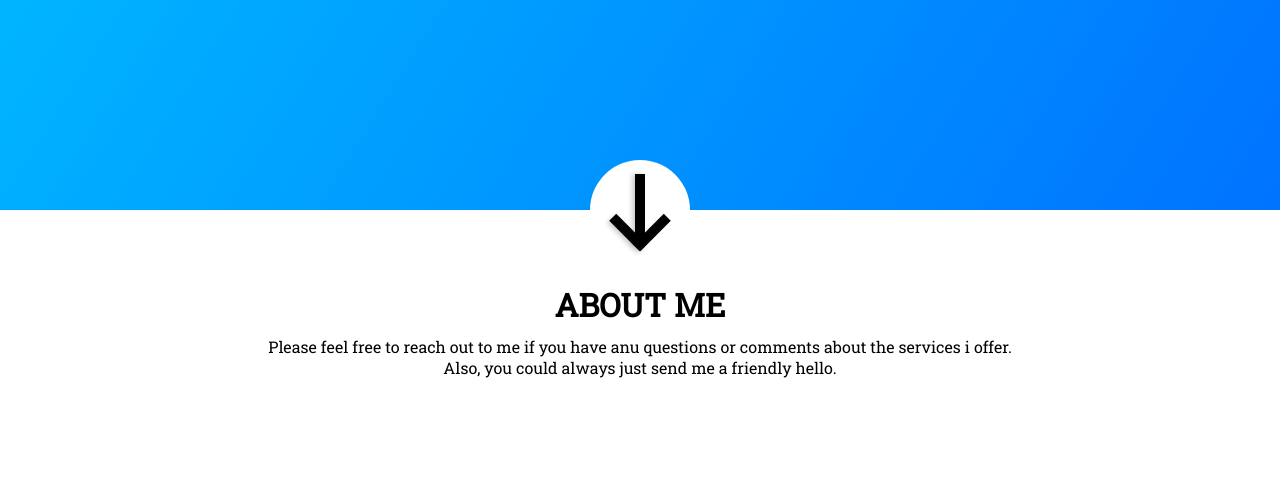
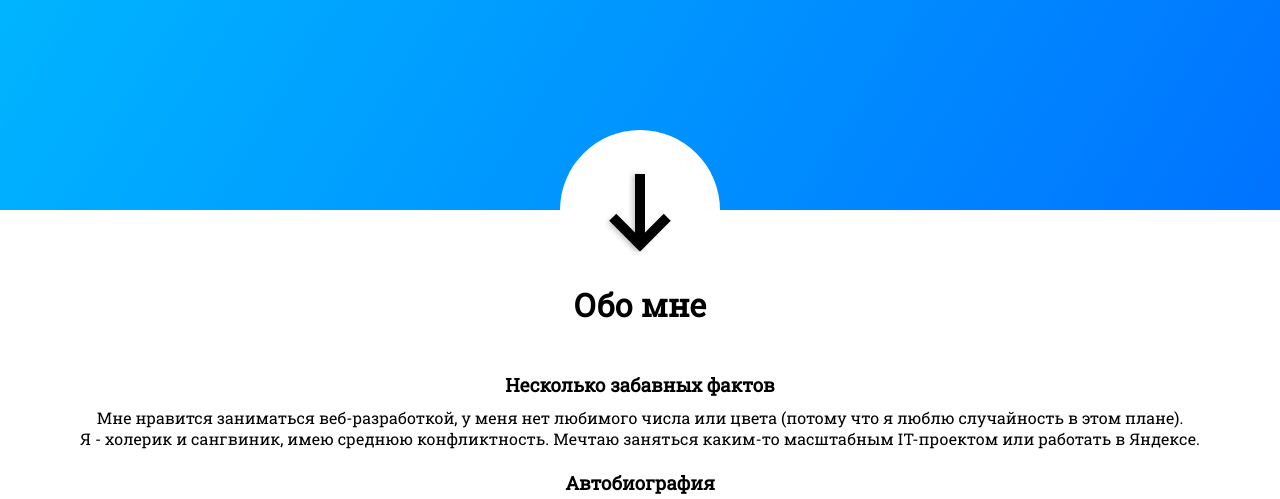
Before and after one commit to maximq/resume, a plain HTML site: page about.html in a window 1280 px wide. Shown: the part 590-1089 px from the top of the page. Drawn offline with nearby package versions, Linux system fonts and the light colour scheme; files that its build step writes are made by us from their sources; files whose address does not match are found by name.

Commit message:
Add files via upload

```diff
--- a/about.html
+++ b/about.html
@@ -1,15 +1,14 @@
 <!DOCTYPE html>
 <html lang="en">
 <head>
-    <link rel="stylesheet" type="text/css" href="style.css" media="screen" >
+    <link rel="stylesheet" type="text/css" href="css/style.css" media="screen" >
     <!--<link rel="stylesheet" type="text/css" media="max-device-width: 720px" href="mobile.css" />--!>
     <link href="https://fonts.googleapis.com/css?family=Roboto+Slab" rel="stylesheet">
-    <link rel="stylesheet" href="animate.css">
+    <link rel="stylesheet" href="css/animate.css">
     <meta charset="UTF-8">
     <title>My portfolio</title>
-    <link rel="icon" href="favicon.ico" type="image/x-icon"/>
-    <script src="script.js"></script>
-    <script src="wow.js"></script>
+    <link rel="icon" href="favicon.png" type="image/x-icon"/>
+    <script src="js/wow.js"></script>
     <script>
         new WOW().init();
     </script>
@@ -17,30 +16,40 @@
 <body>
 <div id="content">
     <div id="header">
-        <div class="animated bounceInRight" id="contact"><img src="about.png" width="550vw" style="position: absolute; right: 200px; top: 120px;"></div>
-        <div class="animated bounceInLeft" style="position: absolute; right: 620px; top: 200px;"><h1 style="color: #ffffff"><p>KNOW ME DEEPER TO KNOW WHO I AM</p><p>LET'S GO</p></h1></div>
+        <div class="animated bounceInRight" id="contact"><img src="img/about.png" width="550vw" style="position: absolute; right: 200px; top: 120px;"></div>
+        <div class="animated bounceInLeft" style="position: absolute; right: 720px; top: 200px;"><h1 style="color: #ffffff"><p>КТО Я?</p><p>ОТВЕТ ВНИЗУ СТРАНИЦЫ</p></h1></div>
         <div id="menu"><table><tr>
-            <td><a class="btnfos btnfos-1" href="index.html" align="center">Home</a></td>
-            <td><a class="btnfos btnfos-1" href="#" align="center">About us</a></td>
-            <td><a class="btnfos btnfos-1" href="portfolio.html" align="center">Portfolio</a></td>
-            <td><a class="btnfos btnfos-1" href="resume.html" align="center">Resume</a></td>
-            <td><a class="btnfos btnfos-1" href="contact.html" align="center">Contact</a></td>
+            <td><a class="btnfos btnfos-1" href="index.html" align="center">Главная</a></td>
+            <td><a class="btnfos btnfos-1" href="#" align="center">Обо мне</a></td>
+            <td><a class="btnfos btnfos-1" href="portfolio.html" align="center">Портфолио</a></td>
+            <td><a class="btnfos btnfos-1" href="resume.html" align="center">Резюме</a></td>
+            <td><a class="btnfos btnfos-1" href="contact.html" align="center">Контакты</a></td>
         </tr></table></div>
         <div id="circle">
         <svg>
-            <circle r="50" cx="100px" cy="100px" fill="white"/>
+            <circle r="80" cx="100px" cy="100px" fill="white"/>
             <div class="icon">
                 <div class="arrow"></div>
             </div>
+            <script src="js/arrow.js"></script>
         </svg>
         </div>
     </div>
+    <script src="js/particles.js"></script>
+    <script src="js/app.js"></script>
     <div id="parent">
         <div class="wow bounceBlockInUp">
             <div class="wow fadeIn" align="center">
-                <h1 style="margin-top: 30px;"><p align="center"><br>ABOUT ME</p></h1>
-                <p style="margin-top: 10px">Please feel free to reach out to me if you have anu questions or comments about the services i offer.</p>
-                <p>Also, you could always just send me a friendly hello.</p>
+                <h1 style="margin-top: 30px;"><p align="center"><br>Обо мне</p></h1>
+                <br>
+                <h3><br>Несколько забавных фактов</h3>
+                <p style="margin-top: 10px">Мне нравится заниматься веб-разработкой, у меня нет любимого числа или цвета (потому что я люблю случайность в этом плане).</p>
+                <p>Я - холерик и сангвиник, имею среднюю конфликтность. Мечтаю заняться каким-то масштабным IT-проектом или работать в Яндексе.</p>
+                <br>
+                <h3>Автобиография</h3>
+                <p>Я - студент Ижевского промышленно-экономического колледжа, учусь на специальности <br>
+                    "Обеспечение информационной безопасности автоматизированных систем". В свободное время занимаюсь веб-разработкой и дизайном, <br>
+                изучаю алгоритмы, читаю статьи IT тематики, рисую в Adobe Photoshop.</p>
 
             </div>
         </div>
--- a/contact.html
+++ b/contact.html
@@ -1,14 +1,14 @@
 <!DOCTYPE html>
         <html lang="en">
         <head>
-            <link rel="stylesheet" type="text/css" href="style.css" media="screen" >
+            <link rel="stylesheet" type="text/css" href="css/style.css" media="screen" >
             <!--<link rel="stylesheet" type="text/css" media="max-device-width: 720px" href="mobile.css" />--!>
             <link href="https://fonts.googleapis.com/css?family=Roboto+Slab" rel="stylesheet">
-            <link rel="stylesheet" href="animate.css">
+            <link rel="stylesheet" href="css/animate.css">
             <meta charset="UTF-8">
             <title>My portfolio</title>
-            <link rel="icon" href="favicon.ico" type="image/x-icon"/>
-            <script src="wow.js"></script>
+            <link rel="icon" href="favicon.png" type="image/x-icon"/>
+            <script src="js/wow.js"></script>
             <script>
                 new WOW().init();
             </script>
@@ -16,20 +16,31 @@
 <body>
 <div id="content">
     <div id="header">
-            <div class="animated bounceInRight" id="contact"><img src="contact.png" width="350vw" style="position: absolute; right: 200px; top: 120px;"></div>
+            <div class="animated bounceInRight" id="contact"><img src="img/contact.png" width="350vw" style="position: absolute; right: 200px; top: 120px;"></div>
             <div class="animated bounceInLeft" style="position: absolute; right: 620px; top: 200px;"><h1 style="color: #ffffff"><p>CONTACT ME TO ESTABILISH A GOOD</p><p>RELATIOSHIP</p></h1></div>
         <div id="menu"><table><tr>
-            <td><a class="btnfos btnfos-1" href="index.html" align="center">Home</a></td>
-            <td><a class="btnfos btnfos-1" href="about.html" align="center">About us</a></td>
-            <td><a class="btnfos btnfos-1" href="portfolio.html" align="center">Portfolio</a></td>
-            <td><a class="btnfos btnfos-1" href="resume.html" align="center">Resume</a></td>
-            <td><a class="btnfos btnfos-1" href="#" align="center">Contact</a></td>
+            <td><a class="btnfos btnfos-1" href="index.html" align="center">Главная</a></td>
+            <td><a class="btnfos btnfos-1" href="about.html" align="center">Обо мне</a></td>
+            <td><a class="btnfos btnfos-1" href="portfolio.html" align="center">Портфолио</a></td>
+            <td><a class="btnfos btnfos-1" href="resume.html" align="center">Резюме</a></td>
+            <td><a class="btnfos btnfos-1" href="#" align="center">Контакты</a></td>
         </tr></table></div>
+        <div id="circle">
+            <svg>
+                <circle r="80" cx="100px" cy="100px" fill="white"/>
+                <div class="icon">
+                    <div class="arrow"></div>
+                </div>
+                <script src="js/arrow.js"></script>
+            </svg>
+        </div>
     </div>
+    <script src="js/particles.js"></script>
+    <script src="js/app.js"></script>
     <div id="parent">
         <div class="wow bounceBlockInUp">
             <div class="wow fadeIn" align="center">
-            <h1 style="margin-top: 30px;"><p align="center">CONTACT ME TODAY</p></h1>
+            <h1 style="margin-top: 30px;"><p align="center"><br>CONTACT ME TODAY</p></h1>
             <p style="margin-top: 10px">Please feel free to reach out to me if you have anu questions or comments about the services i offer.</p>
             <p>Also, you could always just send me a friendly hello.</p>
             <h3 style="margin-top: 90px;">CONTACT INFORMATION</h3>
```
Also changed, not shown: index.html (+16 -10 lines), portfolio.html (+22 -11 lines), resume.html (+22 -11 lines), favicon.png (added).
